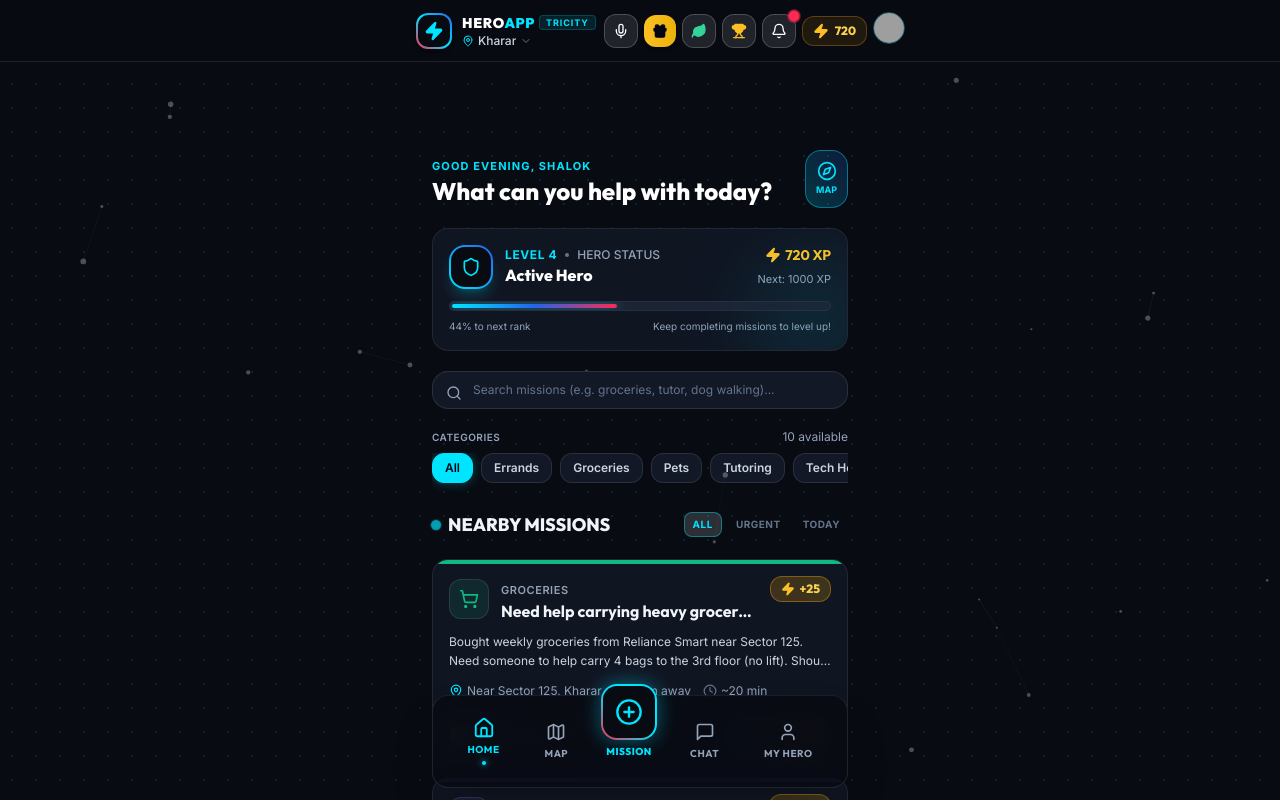
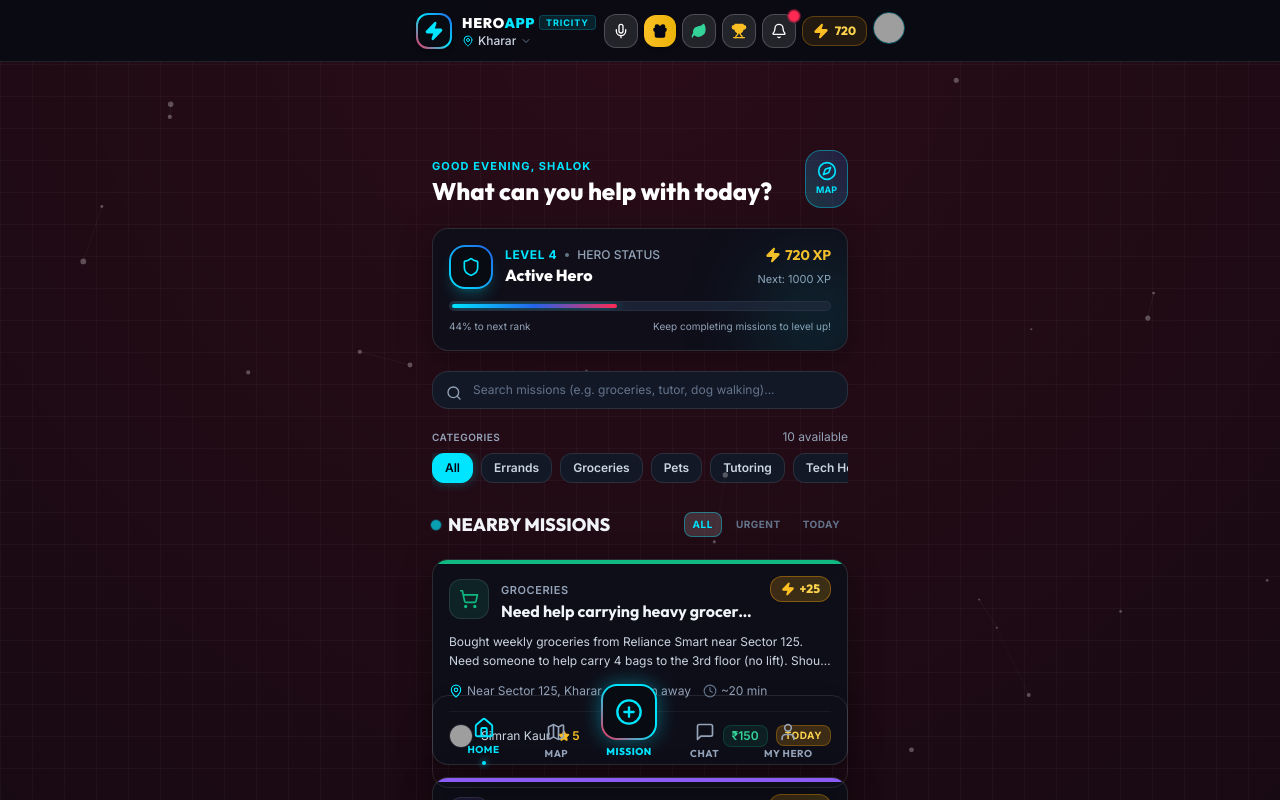
Before and after one commit to Shalokexe/Neighbourhood-Hero-App, a React (Vite) app: page / in a window 1280 px wide. Shown: the top 800 px of the page. Built offline with nearby package versions, Linux system fonts and the light colour scheme; grey boxes are pictures that could not be loaded.

Commit message:
feat: add Spider-Man web-slinging motion graphics, web divider art, and Spidey HUD CSS system

```diff
--- a/src/index.css
+++ b/src/index.css
@@ -1,93 +1,91 @@
-@tailwind base;
-@tailwind components;
-@tailwind utilities;
+@import 'tailwindcss/base';
+@import 'tailwindcss/components';
+@import 'tailwindcss/utilities';
 
-:root {
-  --bg-dark: #080B12;
-  --card-dark: #121826;
-  --card-border: rgba(255, 255, 255, 0.08);
-  --hero-cyan: #00E5FF;
-  --hero-red: #FF2A54;
-  --hero-blue: #2563EB;
-  --hero-gold: #FFC72C;
-  --font-heading: 'Outfit', sans-serif;
-  --font-body: 'Inter', sans-serif;
+@layer base {
+  body {
+    @apply bg-[#080B12] text-slate-100 antialiased selection:bg-[#FF2A54] selection:text-white;
+    font-family: 'Inter', -apple-system, BlinkMacSystemFont, 'Segoe UI', Roboto, sans-serif;
+    overflow-x: hidden;
+  }
+
+  h1, h2, h3, h4, .font-heading {
+    font-family: 'Outfit', sans-serif;
+  }
 }
 
-body {
-  margin: 0;
-  padding: 0;
-  font-family: var(--font-body);
-  background-color: var(--bg-dark);
-  color: #f1f5f9;
-  overflow-x: hidden;
-  -webkit-tap-highlight-color: transparent;
+/* Spider-Man Web Grid & Cyber City Background */
+.hero-grid-bg {
+  background-color: #05070D;
+  background-image:
+    radial-gradient(circle at 50% 0%, rgba(255, 42, 84, 0.15) 0%, transparent 70%),
+    radial-gradient(circle at 100% 100%, rgba(0, 229, 255, 0.12) 0%, transparent 60%),
+    linear-gradient(rgba(255, 255, 255, 0.03) 1px, transparent 1px),
+    linear-gradient(90deg, rgba(255, 255, 255, 0.03) 1px, transparent 1px);
+  background-size: 100% 100%, 100% 100%, 32px 32px, 32px 32px;
 }
 
-h1, h2, h3, h4, h5, h6, .font-heading {
-  font-family: var(--font-heading);
+/* Spidey Corner Web Accent Graphic Overlay */
+.spidey-web-overlay {
+  position: relative;
 }
 
-/* Custom Scrollbar */
-::-webkit-scrollbar {
-  width: 6px;
-  height: 6px;
-}
-::-webkit-scrollbar-track {
-  background: #080B12;
-}
-::-webkit-scrollbar-thumb {
-  background: #1e293b;
-  border-radius: 9999px;
-}
-::-webkit-scrollbar-thumb:hover {
-  background: #334155;
+.spidey-web-overlay::before {
+  content: '🕸️';
+  position: absolute;
+  top: -8px;
+  right: -8px;
+  font-size: 20px;
+  opacity: 0.4;
+  pointer-events: none;
+  filter: drop-shadow(0 0 5px #FF2A54);
 }
 
-/* Glassmorphism Utilities */
+/* Glassmorphism Cards with Neon Spider Glow */
 .glass-card {
-  background: rgba(18, 24, 38, 0.85);
+  background: rgba(12, 16, 26, 0.85);
   backdrop-filter: blur(16px);
   -webkit-backdrop-filter: blur(16px);
-  border: 1px solid rgba(255, 255, 255, 0.08);
+  border: 1px solid rgba(255, 255, 255, 0.12);
+  box-shadow: 0 8px 32px 0 rgba(0, 0, 0, 0.4);
 }
 
 .glass-card-hover {
-  transition: all 0.25s cubic-bezier(0.4, 0, 0.2, 1);
-}
-.glass-card-hover:hover {
-  border-color: rgba(0, 229, 255, 0.35);
-  transform: translateY(-2px);
-  box-shadow: 0 8px 30px rgba(0, 229, 255, 0.15);
+  transition: all 0.25s cubic-bezier(0.16, 1, 0.3, 1);
 }
 
-.glass-nav {
-  background: rgba(8, 11, 18, 0.9);
-  backdrop-filter: blur(20px);
-  -webkit-backdrop-filter: blur(20px);
-  border-top: 1px solid rgba(255, 255, 255, 0.08);
+.glass-card-hover:hover {
+  transform: translateY(-2px);
+  border-color: rgba(255, 42, 84, 0.4);
+  box-shadow: 0 12px 36px -4px rgba(255, 42, 84, 0.25);
 }
 
-/* Urban Hero Glow Effects */
-.glow-cyan {
-  box-shadow: 0 0 20px rgba(0, 229, 255, 0.35);
-}
-.glow-red {
-  box-shadow: 0 0 20px rgba(255, 42, 84, 0.35);
+/* Spidey Neon Glowing Text & Badges */
+.glow-spidey-red {
+  text-shadow: 0 0 12px rgba(255, 42, 84, 0.7);
 }
 
-.hero-grid-bg {
-  background-image: radial-gradient(rgba(0, 229, 255, 0.12) 1px, transparent 1px);
-  background-size: 24px 24px;
+.glow-spidey-cyan {
+  text-shadow: 0 0 12px rgba(0, 229, 255, 0.7);
 }
 
-/* Dark Map Tiles Overlay Filter */
+/* Leaflet Map Spidey Dark Filter */
 .leaflet-container {
-  background-color: #080b12 !important;
-  font-family: var(--font-body) !important;
-  width: 100%;
-  height: 100%;
+  background: #080B12 !important;
+  font-family: inherit;
 }
-.dark-leaflet-tiles {
+
+.dark-tiles {
   filter: brightness(0.6) invert(1) contrast(3) hue-rotate(200deg) saturate(0.3) brightness(0.7);
 }
+
+/* Pulse animation for Spidey pins */
+@keyframes spidey-pulse {
+  0% { transform: scale(1); opacity: 0.8; }
+  50% { transform: scale(1.3); opacity: 0.3; }
+  100% { transform: scale(1); opacity: 0.8; }
+}
+
+.spidey-pin-pulse {
+  animation: spidey-pulse 2s infinite ease-in-out;
+}
```
Also changed, not shown: 1 other file (tests, documents, lock files or other folders).
